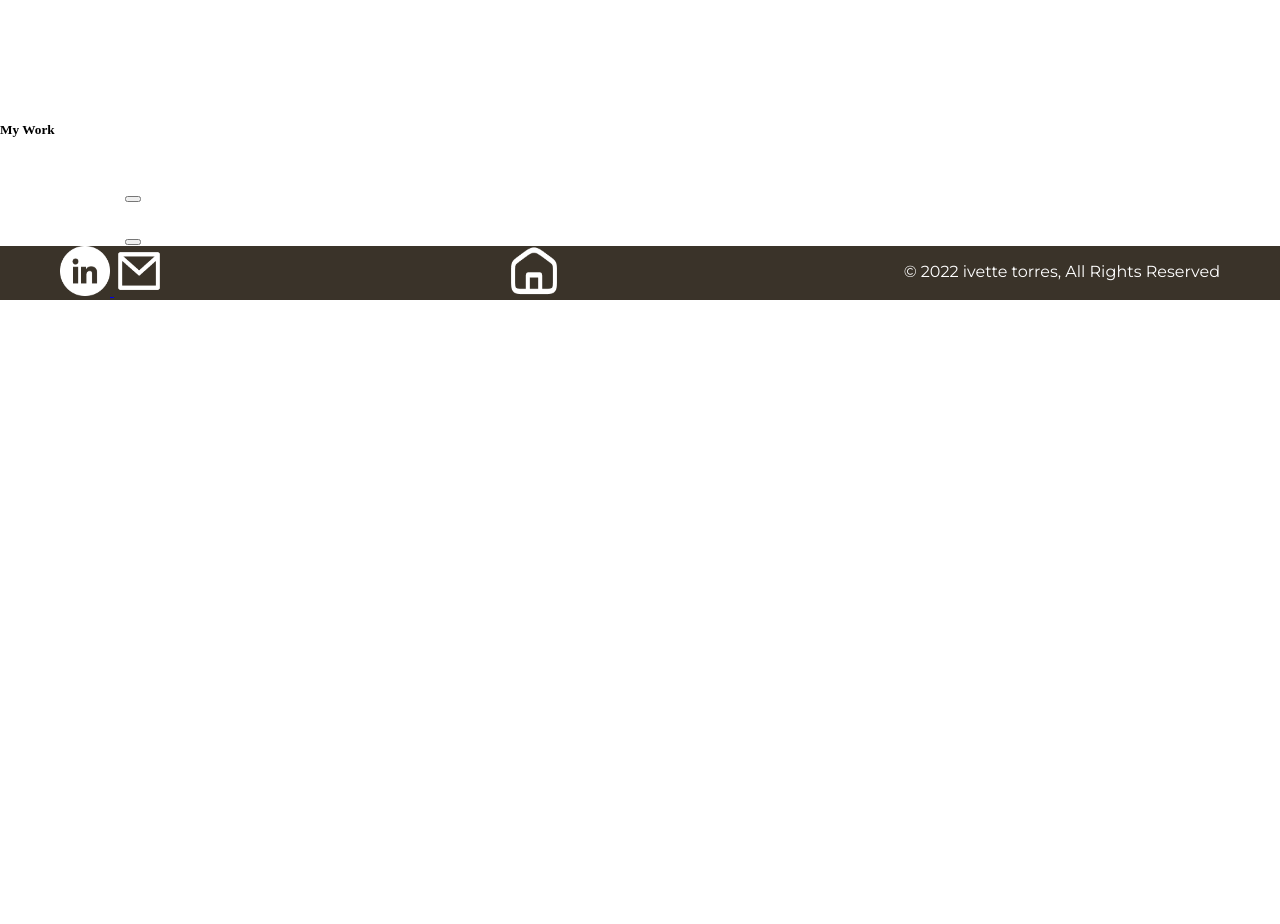
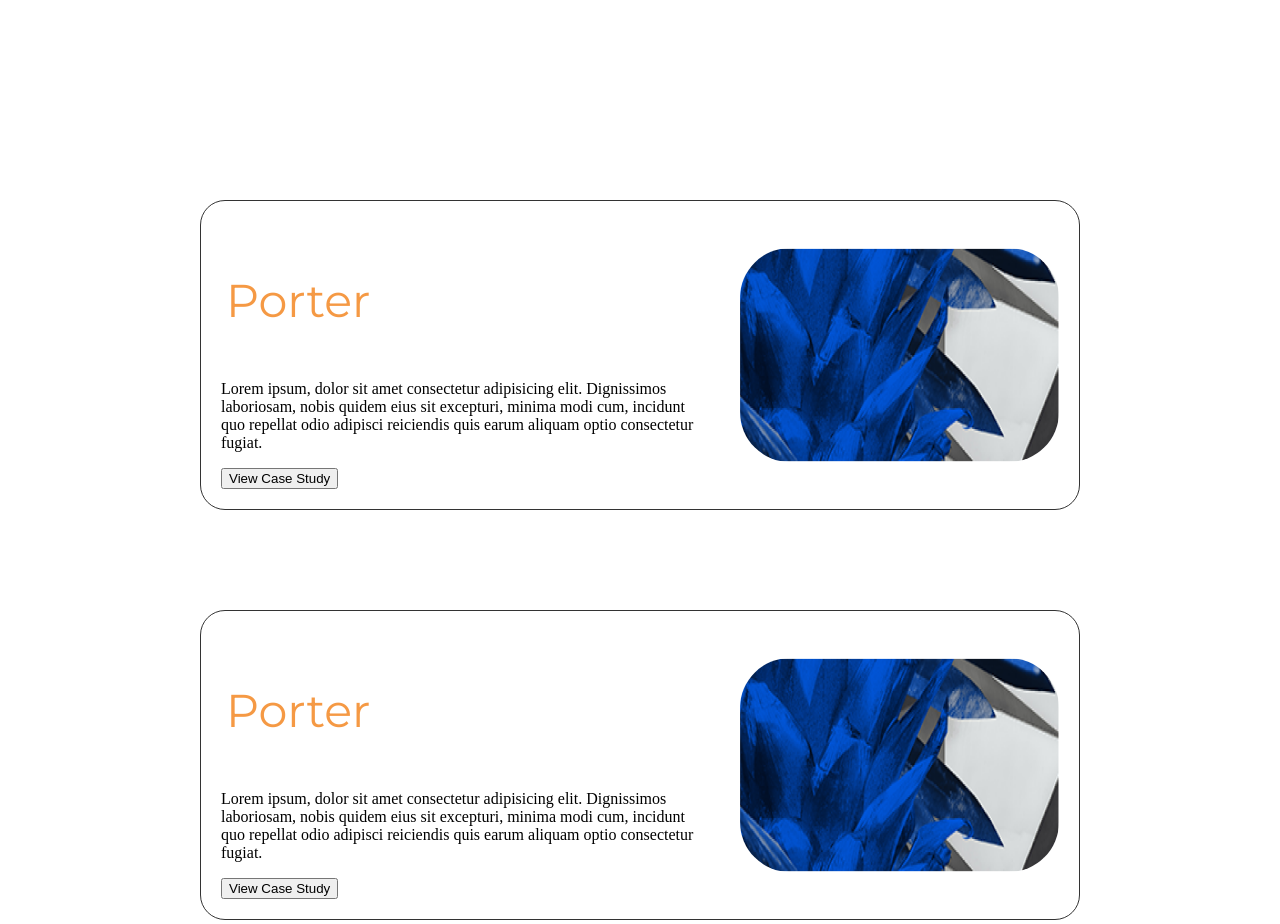
Before and after one commit to ivette-torres/UX_UI_HW_18, a plain HTML site: page index.html in a window 1280 px wide. Shown: the part 1430-2354 px from the top of the page. Before the commit the page ends 1730 px from the top, so only its background shows below. Drawn offline with Linux system fonts and the light colour scheme.

Commit message:
Added CSS Grid

```diff
--- a/CSS/style.css
+++ b/CSS/style.css
@@ -91,11 +91,40 @@ h4 {
 }
 
 /* bottom section coded using CSS Grid 18.2-CSS-Grids*/
-.workGrid{
+.workContainer{}
+
+.workCard{
+margin: 100px 200px;
   display: grid;
-  grid-template-columns: 125px 75%;
-  grid-template-rows: 50% 50%;
+  align-items: center;
+  grid-template-columns: 1.5fr 1fr;
+  grid-gap: 40px;
+  border: 1px solid rgba(0, 0, 0, 0.8);
+  padding: 20px;
+  border-radius: 25px;
 }
+
+.workCard img {
+  width: 100%;
+  border-radius: 50px;
+  height: 80%;
+  left: 50%;
+}
+
+.header5{
+ font-size: 46px;
+ font-weight: heavy;
+ /*font-style:oblique;*/
+ padding: 5px !important;
+ color:rgba(243, 128, 21, 0.8);
+ font-family: 'Montserrat', sans-serif;
+}
+
+
+.workCardText p{
+font-size: 20px;
+}
+
 
 
 /* footer */
--- a/index.html
+++ b/index.html
@@ -48,31 +48,29 @@
     </section>
 
     <section class="myWork">
-        <h5>My Work</h5>
-        <div class="workGrid">
-            <div>
-                <img>
-            </div>
-            <div>
-                <h6></h6>
-                <p></p>
-                <button></button>
-            </div>
-            <div>
-                <img>
-            </div>
-            <div>
-                <h6></h6>
-                <p></p>
-                <button></button>
-            </div>
-
+    <div class="workContainer">
+        <div class="workCard">
+          <div class="workCardtext">
+            <p class="header5">Porter</p>
+            <p>Lorem ipsum, dolor sit amet consectetur adipisicing elit. Dignissimos laboriosam, nobis quidem eius sit excepturi, minima modi cum, incidunt quo repellat odio adipisci reiciendis quis earum aliquam optio consectetur fugiat.</p>
+            <form action="#">
+              <button class="viewBTN" type="submit">View Case Study</button>
+            </form>
+          </div>
+          <img src="images/fakeImage.png" alt="placeholder Image">
         </div>
 
+        <div class="workCard">
+            <div class="workCardtext">
+              <p class="header5">Porter</p>
+              <p>Lorem ipsum, dolor sit amet consectetur adipisicing elit. Dignissimos laboriosam, nobis quidem eius sit excepturi, minima modi cum, incidunt quo repellat odio adipisci reiciendis quis earum aliquam optio consectetur fugiat.</p>
+              <form action="#">
+                <button class="viewBTN" type="submit">View Case Study</button>
+              </form>
+            </div>
+            <img src="images/fakeImage.png" alt="placeholder Image">
+          </div>
     </section>
-
-
-
 
 
     <footer>
```
Also changed, not shown: images/fakeImage.png (added).
